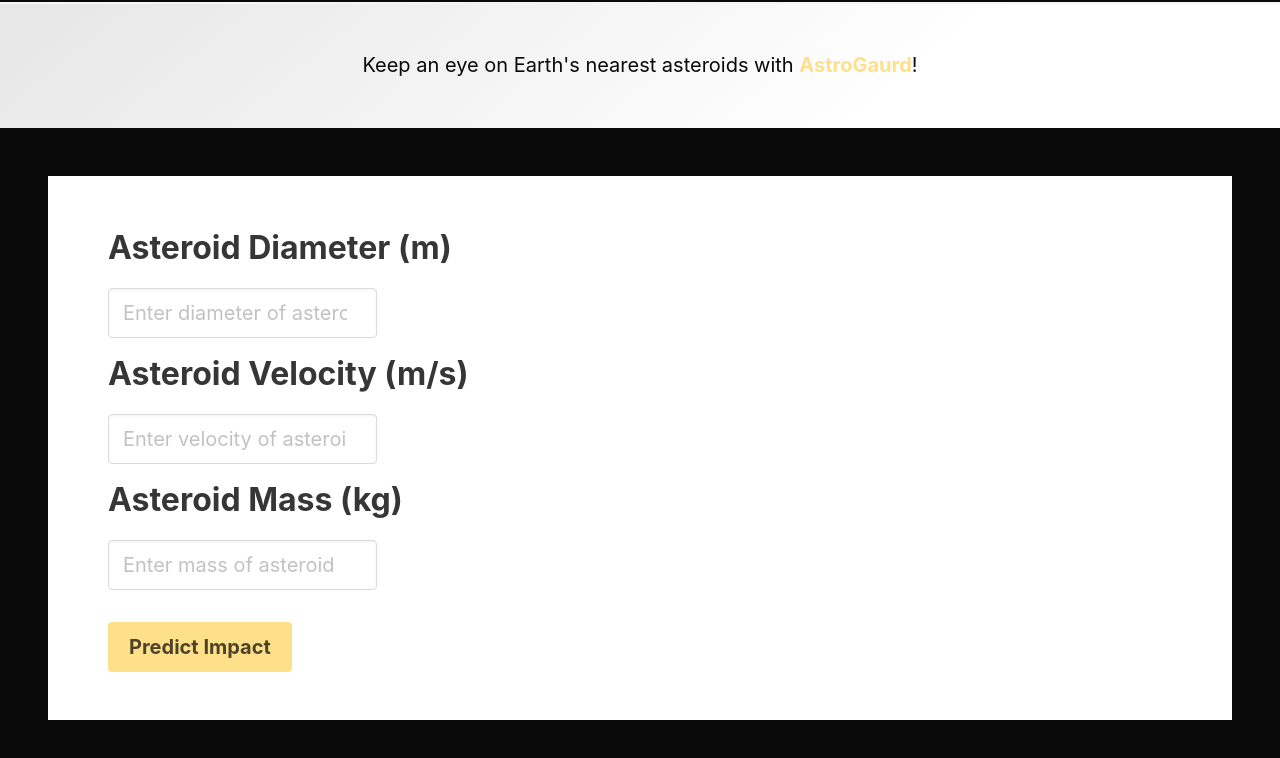
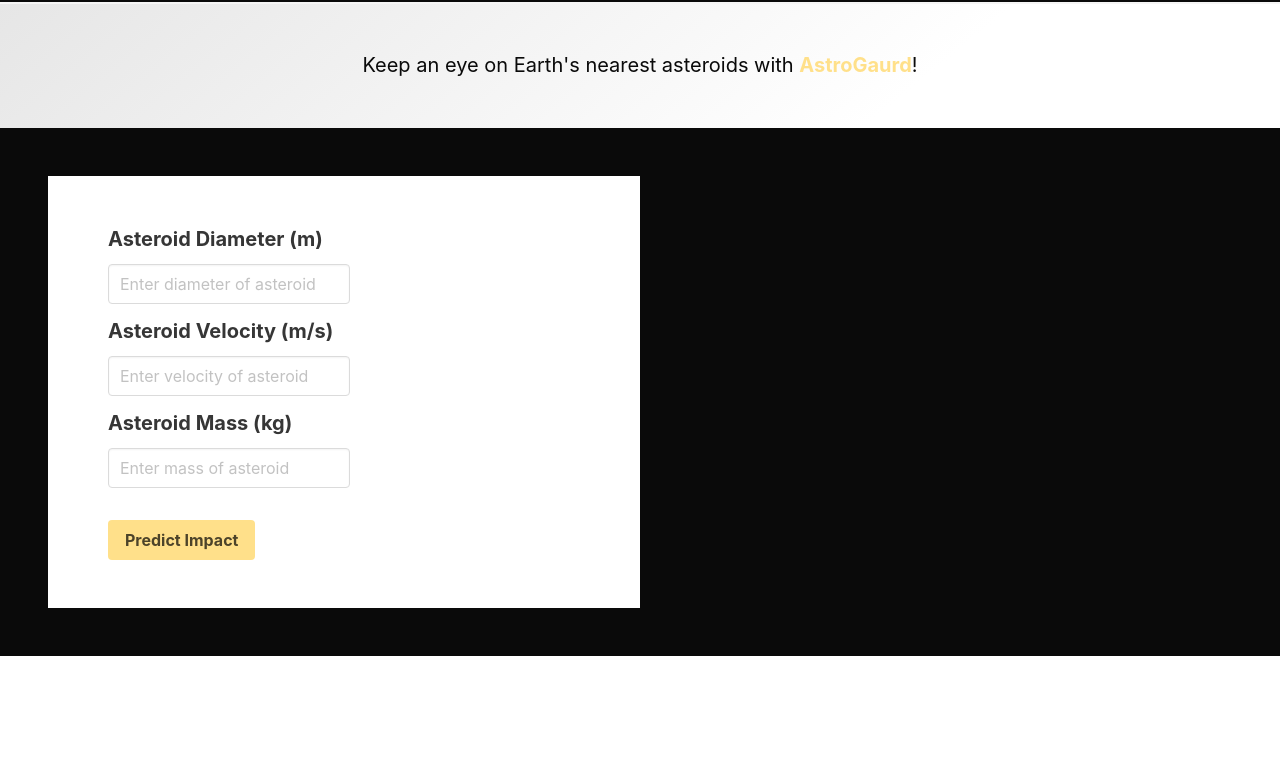
Before and after one commit to rikhil-amonkar/AsteroidTrajectoryPredictor, a plain HTML site: page frontend/index.html in a window 1280 px wide. Shown: the part 116-874 px from the top of the page. After the commit the page ends 800 px from the top, so only its background shows below. Drawn offline with nearby package versions, Linux system fonts and the light colour scheme.

Commit message:
added a size reference to the matplotlib graph and also tweaked the webpage design slightly

```diff
--- a/frontend/index.html
+++ b/frontend/index.html
@@ -30,28 +30,28 @@
     </div>
   </section>
   <section class="section hero is-black">
-    <form class="section hero is-white" style="padding-left: 60px; max-width: 100%;">
+    <form class="section hero is-white" style="padding-left: 60px; max-width: 50%;">
       <div class="field">
-        <label class="label is-size-3">Asteroid Diameter (m)</label>
-        <div class="control" style="width: 25%">
-          <input class="input is-size-5" type="number" placeholder="Enter diameter of asteroid">
+        <label class="label is-size-5">Asteroid Diameter (m)</label>
+        <div class="control" style="width: 50%">
+          <input class="input is-size-6" type="number" placeholder="Enter diameter of asteroid">
         </div>
       </div>
       <div class="field">
-        <label class="label is-size-3">Asteroid Velocity (m/s)</label>
-        <div class="control" style="width: 25%">
-          <input class="input is-size-5" type="number" placeholder="Enter velocity of asteroid">
+        <label class="label is-size-5">Asteroid Velocity (m/s)</label>
+        <div class="control" style="width: 50%">
+          <input class="input is-size-6" type="number" placeholder="Enter velocity of asteroid">
         </div>
       </div>
       <div class="field">
-        <label class="label is-size-3">Asteroid Mass (kg)</label>
-        <div class="control" style="width: 25%">
-          <input class="input is-size-5" type="number" placeholder="Enter mass of asteroid">
+        <label class="label is-size-5">Asteroid Mass (kg)</label>
+        <div class="control" style="width: 50%">
+          <input class="input is-size-6" type="number" placeholder="Enter mass of asteroid">
         </div>
       </div>
       <div class="field">
         <div class="control" style="padding-top: 20px;">
-          <button class="button is-warning is-size-5">
+          <button class="button is-warning is-size-6">
             <strong>Predict Impact</strong>
           </button>
         </div>
```
Also changed, not shown: 1 other file.
